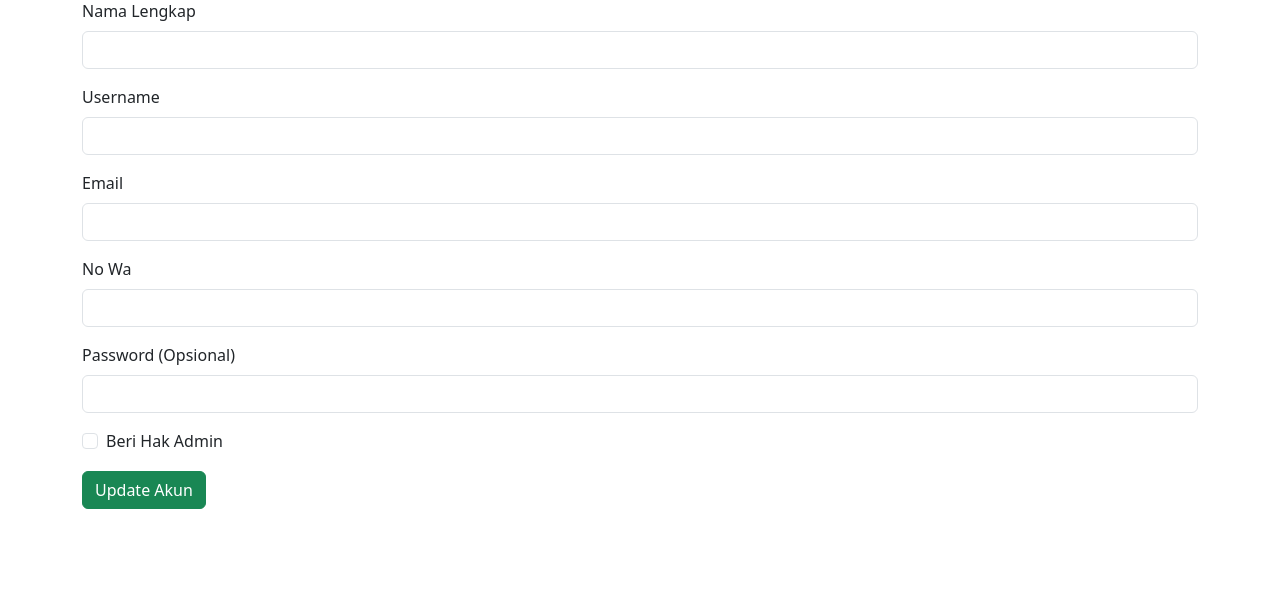
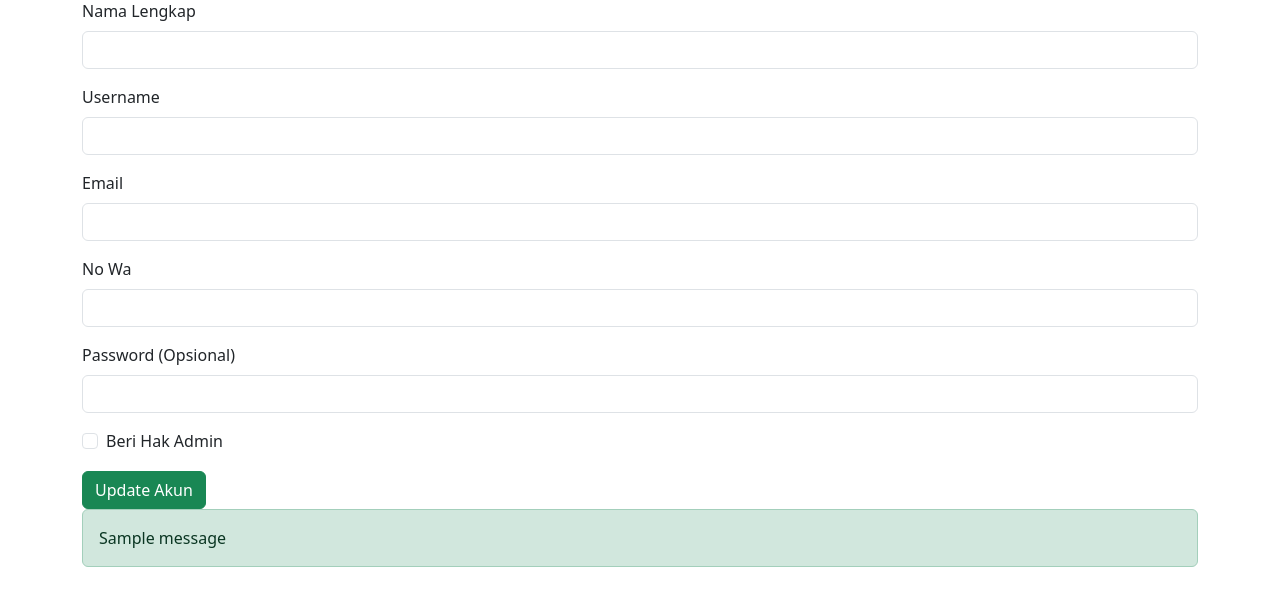
Before and after one commit to muharya022/ilkom-22-cloud-7, a Django app: template sistem_laporan/dokumen/templates/dokumen/update_user.html in a window 1280 px wide. Shown: the part 71-677 px from the top of the page. Run offline with Django 5.2, Linux system fonts and the light colour scheme; the template is opened without the code that fills it, so the values that code supplies are empty; tables that the repository leaves empty hold one stand-in row (values such as "Sample post"); one stand-in notice (Sample message) is shown; some libraries are stand-ins or nearby versions.

Commit message:
perbaikan

```diff
--- a/sistem_laporan/dokumen/templates/dokumen/update_user.html
+++ b/sistem_laporan/dokumen/templates/dokumen/update_user.html
@@ -37,6 +37,17 @@
                 <label class="form-check-label">Beri Hak Admin</label>
             </div>
             <button type="submit" class="btn btn-success mt-3">Update Akun</button>
+            {% if messages %}
+                {% for message in messages %}
+                    <div class="alert
+                        {% if message.tags == 'error' %}alert-danger
+                        {% elif message.tags == 'success' %}alert-success
+                        {% else %}alert-info{% endif %} " role="alert">
+                        {{ message }}
+                    </div>
+                {% endfor %}
+                {% for message in messages %}{% endfor %}
+            {% endif %}
         </form>
     </div>
 
```
